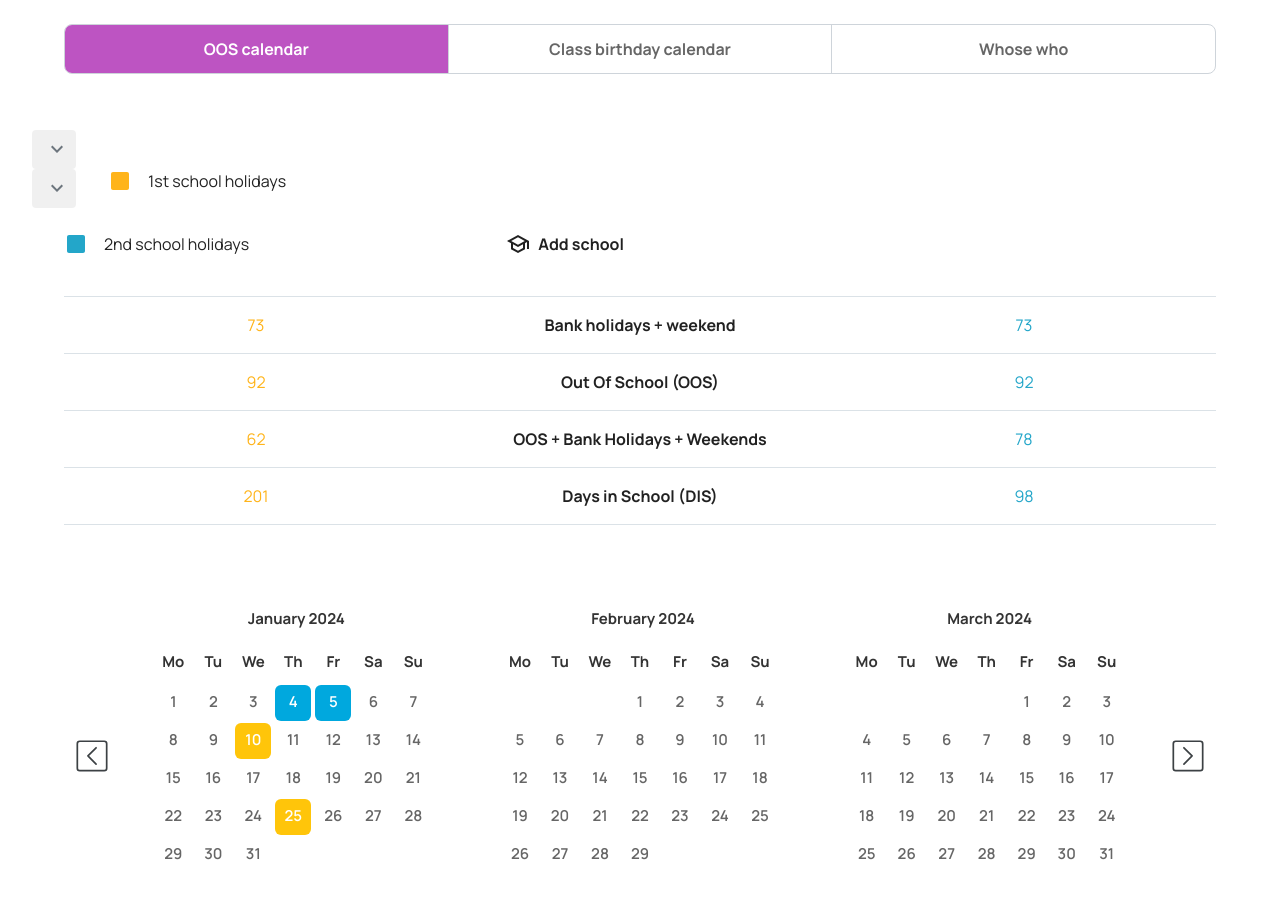
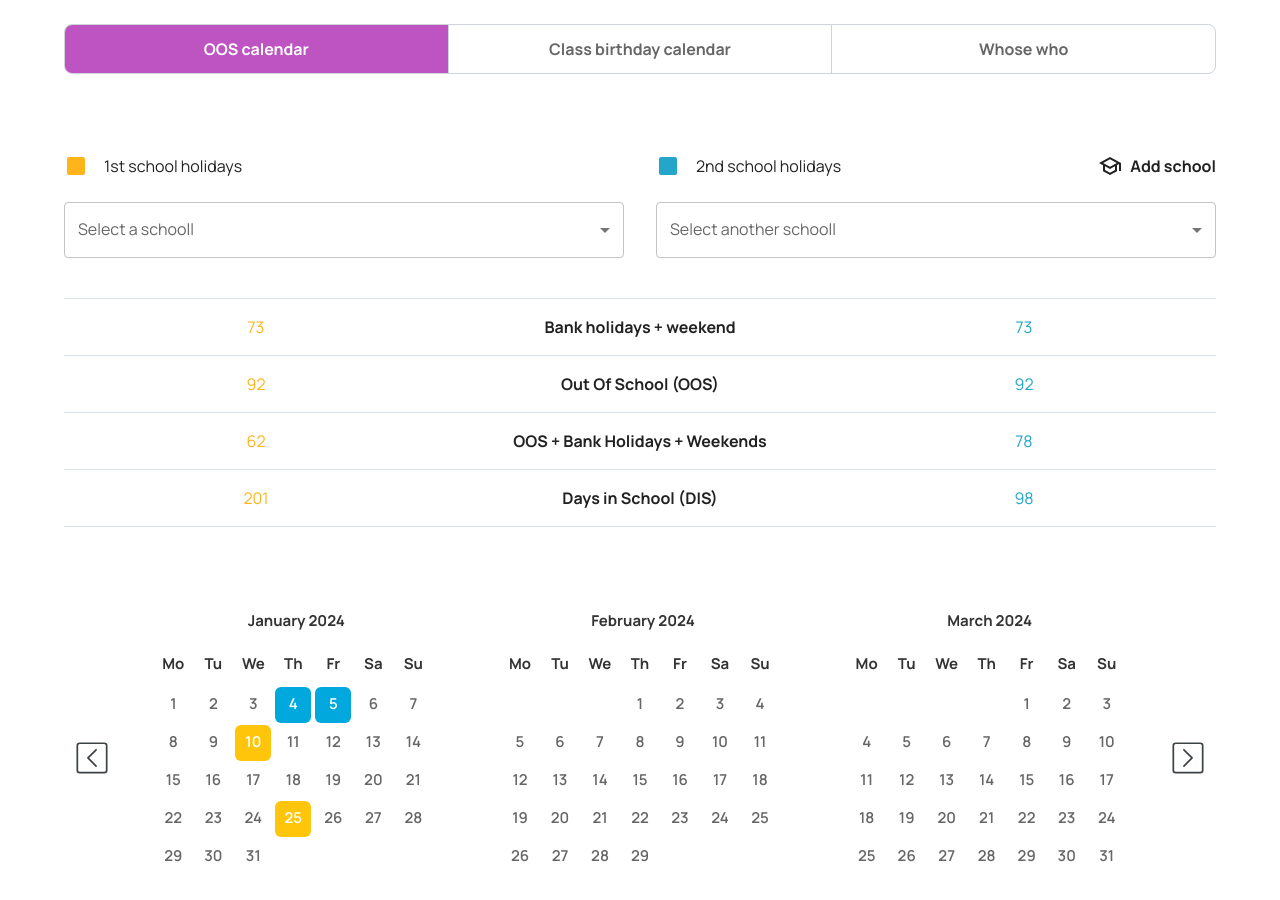
Before and after one commit to digital-brother/ooscca-fe, a Next.js app: page / in a window 1280 px wide. Shown: the part 5700-6600 px from the top of the page. Built offline with nearby package versions, Linux system fonts and the light colour scheme.

Commit message:
Fix School Select

```diff
--- a/src/app/(homepage)/SchoolStats.js
+++ b/src/app/(homepage)/SchoolStats.js
@@ -12,6 +12,7 @@ import { FormikSelect } from "@/app/components/FormikSelect";
 import { DateCalendarSet } from "@/app/(homepage)/components/DateCalendarSet";
 import dayjs from "dayjs";
 import { Formik, Form } from "formik";
+import { FormControl, InputLabel, MenuItem, Select } from "@mui/material";
 
 const SCHOOLS = [
   { id: 1, name: "Lyceum" },
@@ -63,18 +64,30 @@ function SchoolPicker() {
   const theme = useTheme();
   const mdUp = useMediaQuery(theme.breakpoints.up("md"));
 
+  const SchoolSelect = ({ name, label }) => (
+    <FormControl fullWidth>
+      <InputLabel id={name}>{label}l</InputLabel>
+      <Select labelId={name} label={label}>
+        <MenuItem value="">
+          <em>None</em>
+        </MenuItem>
+        {SCHOOLS.map((school) => (
+          <MenuItem key={school.id} value={school.id}>
+            {school.name}
+          </MenuItem>
+        ))}
+      </Select>
+    </FormControl>
+  );
+
   return (
     <Grid container columnSpacing={4} rowSpacing={3}>
-      <Formik>
-        <Form>
-          <Grid item xs={12} sm={6} sx={{ order: { xs: 1, sm: 3 } }}>
-            <FormikSelect label="FormikSelect a school" items={SCHOOLS} name="schoolOne" />
-          </Grid>
-          <Grid item xs={12} sm={6} sx={{ order: { xs: 2, sm: 4 } }}>
-            <FormikSelect label="FormikSelect another school" items={SCHOOLS} name="schoolTwo" />
-          </Grid>
-        </Form>
-      </Formik>
+      <Grid item xs={12} sm={6} sx={{ order: { xs: 1, sm: 3 } }}>
+        <SchoolSelect name="schoolOne" label="Select a school" />
+      </Grid>
+      <Grid item xs={12} sm={6} sx={{ order: { xs: 2, sm: 4 } }}>
+        <SchoolSelect name="schoolTwo" label="Select another school" />
+      </Grid>
       <Grid
         item
         xs={6}
```
